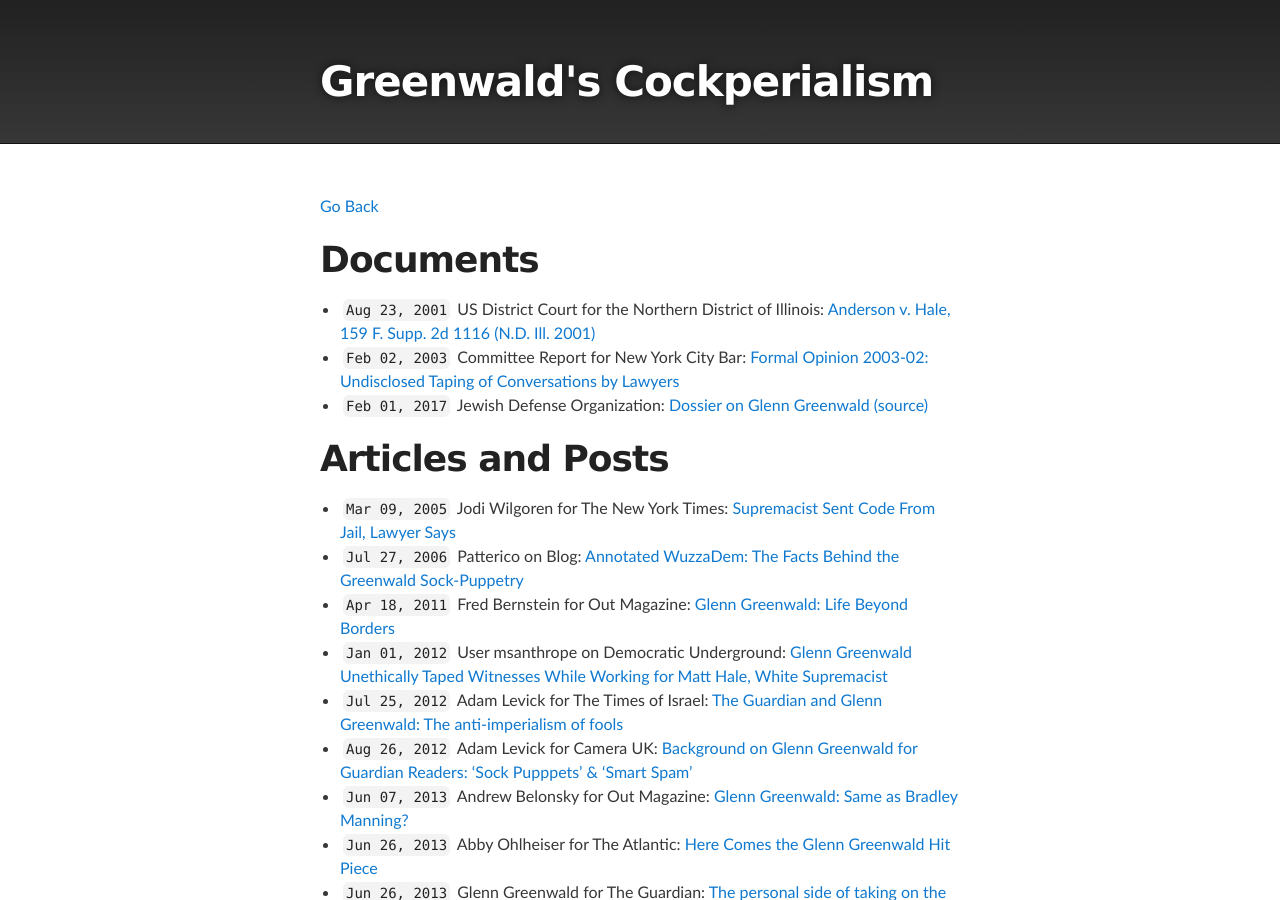
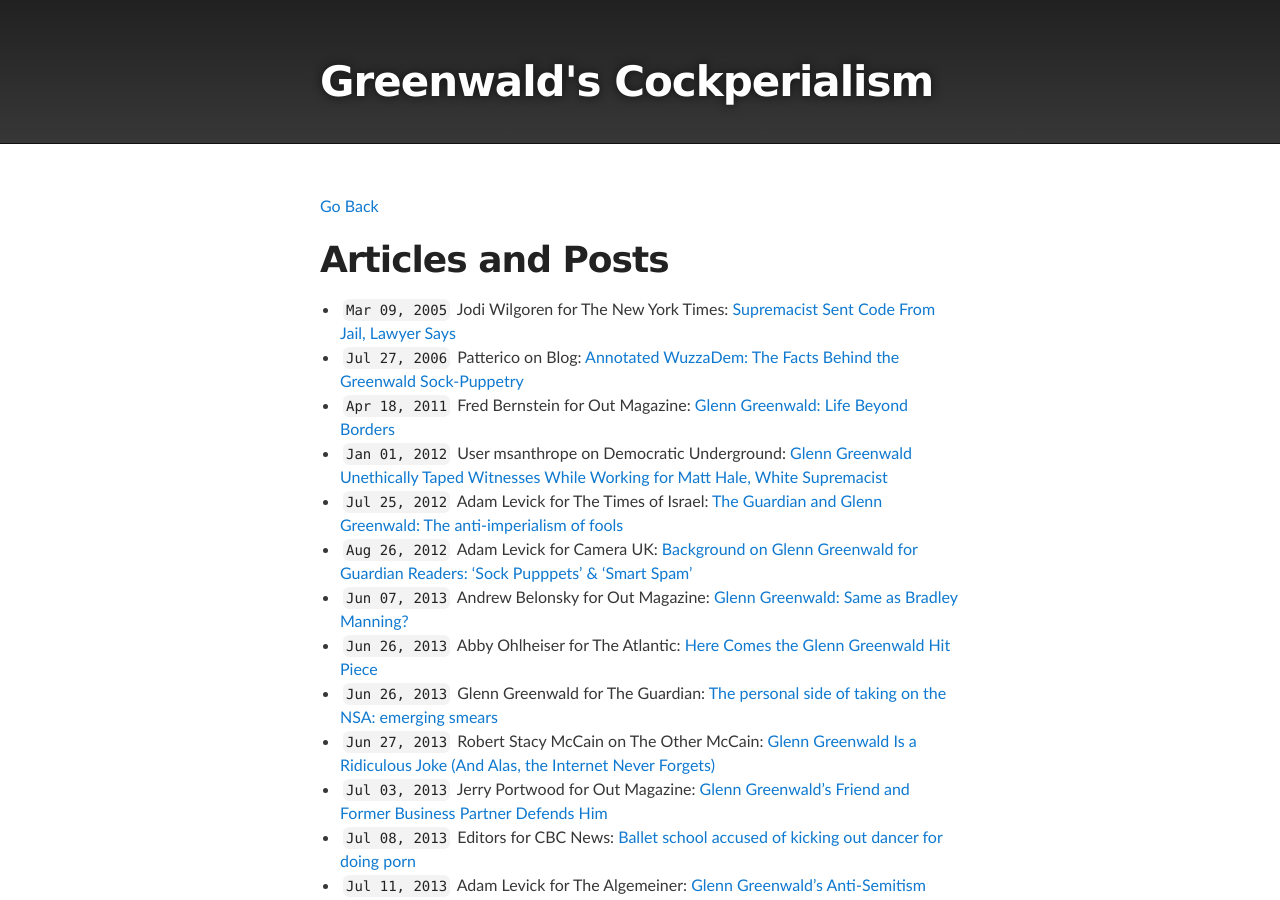
Before and after one commit to masternotions/masternotions.github.io, a Jekyll site: the page built from articles.md, in a window 1280 px wide and 900 px high. Built offline with Jekyll 4.4.1, drawn with Linux system fonts in a browser that asks for light colours.

Commit message:
Update articles.md

```diff
--- a/articles.md
+++ b/articles.md
@@ -4,16 +4,6 @@ title: Articles
 ---
 
 [Go Back](index.md)
-
-# Documents
-
-- ``Aug 23, 2001`` US District Court for the Northern District of Illinois: [Anderson v. Hale, 159 F. Supp. 2d 1116 (N.D. Ill. 2001)](https://law.justia.com/cases/federal/district-courts/FSupp2/159/1116/2384296)
-- ``Feb 02, 2003`` Committee Report for New York City Bar: [Formal Opinion 2003-02: Undisclosed Taping of Conversations by Lawyers](https://www.nycbar.org/member-and-career-services/committees/reports-listing/reports/detail/formal-opinion-2003-02-undisclosed-taping-of-conversations-by-lawyers-1)
-- ``Feb 01, 2017`` Jewish Defense Organization: [Dossier on Glenn Greenwald](./docs/jewish-defense-organization-dossier.pdf) [(source)][1]
-
-[1]: http://docshare.tips/the-story-of-a-jew-who-fell-in-love-with-a-nazi-the-glenn-greenwald-matt-hale-affair_58aa1654b6d87f6f5d8b5237.html
-[2]: https://www.fbi.gov/wanted/cyber/evgeniy-mikhailovich-bogachev
-[3]: https://aficwomendirect.org/director/jenkleiner/
 
 # Articles and Posts
 
```
